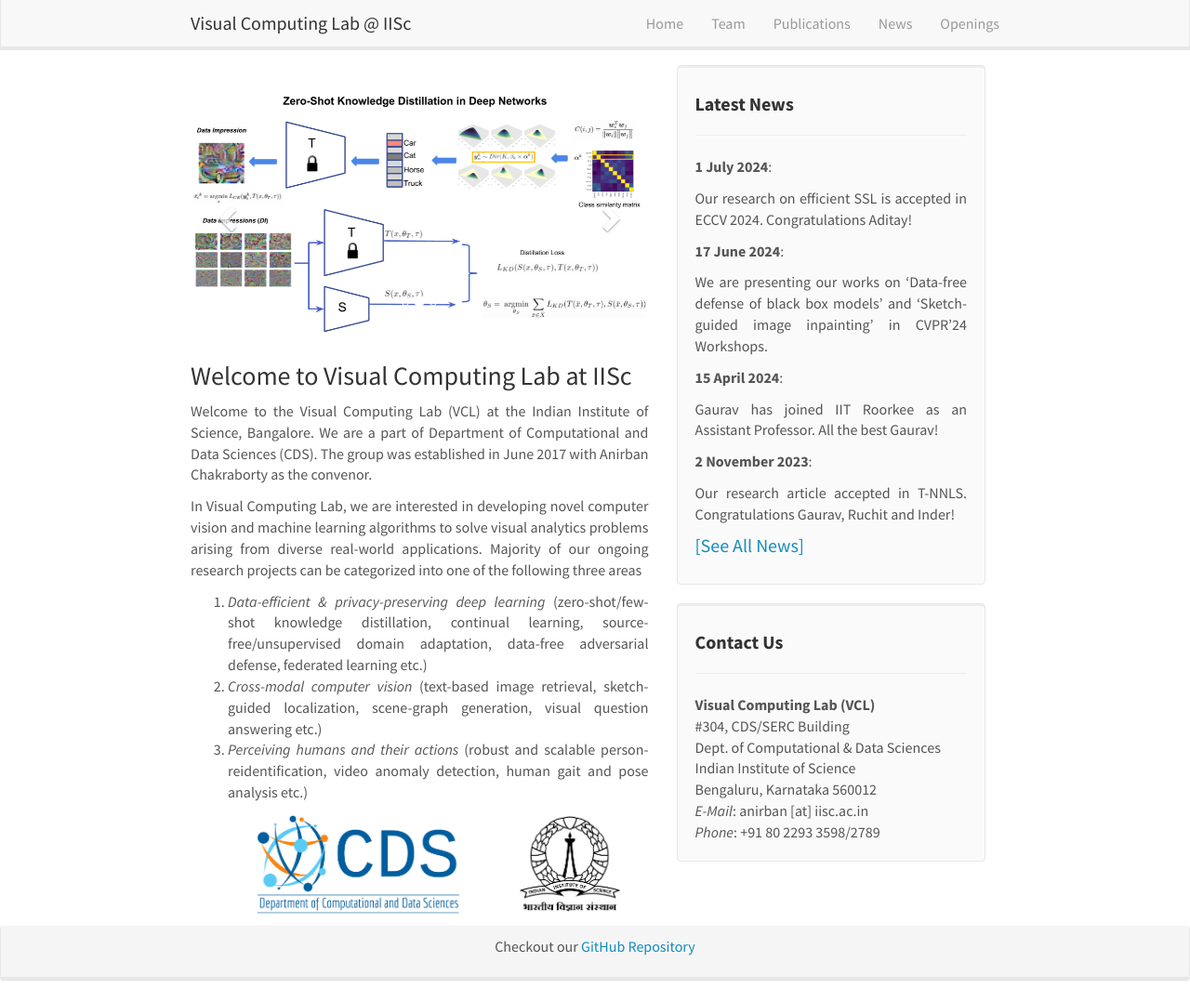
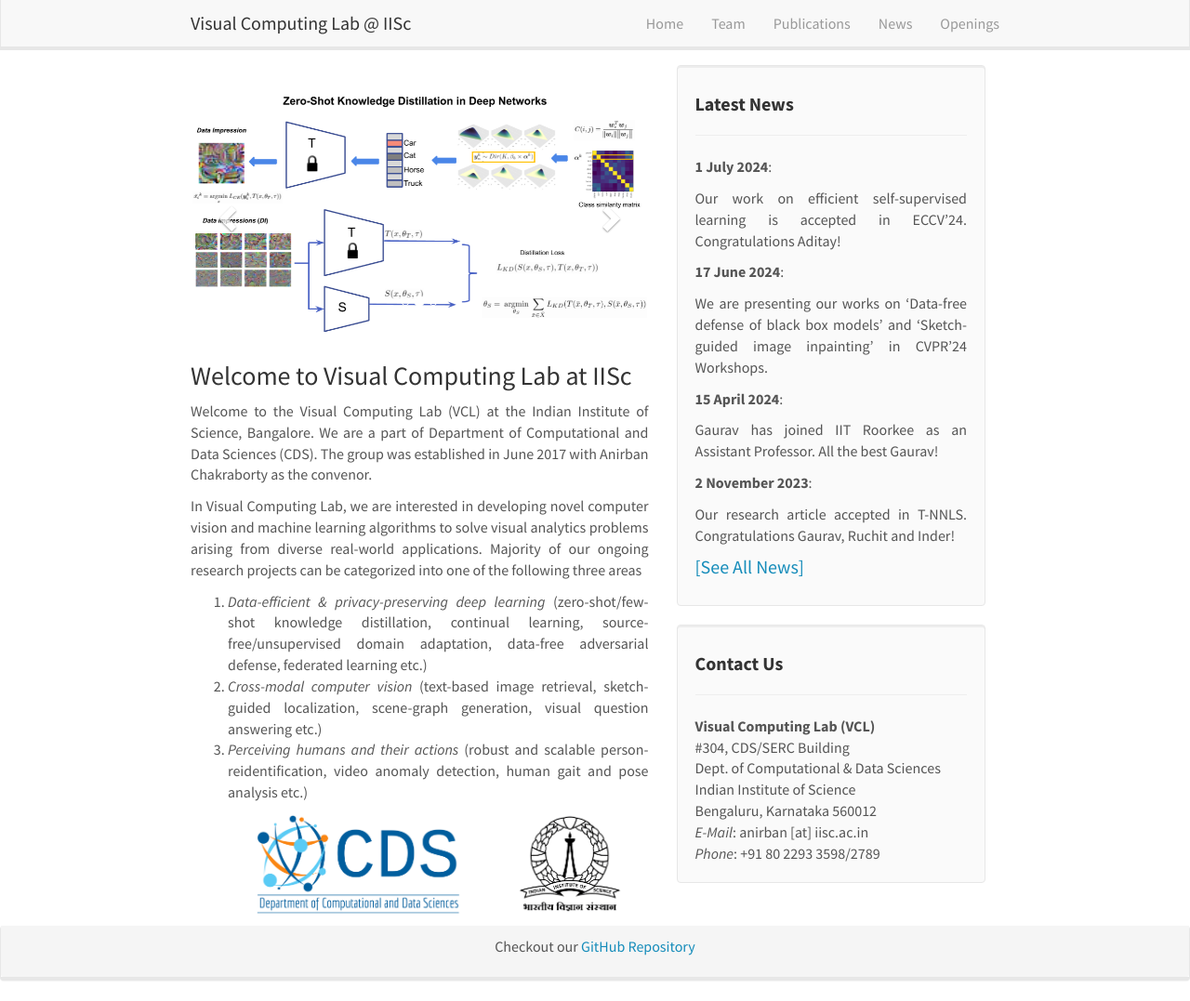
Before and after one commit to vcl-iisc/vclab-website, a Jekyll site: the page built from _pages/home.md, in a window 1280 px wide and 1077 px high. Shown: the whole window at 93% size. Built offline with Jekyll 4.4.1, drawn with Linux system fonts in a browser that asks for light colours; nearby versions of some CDN libraries.

Commit message:
Update news.yml

```diff
--- a/_data/news.yml
+++ b/_data/news.yml
@@ -1,5 +1,5 @@
 - date: 1 July 2024
-  headline: Our research on efficient SSL is accepted in ECCV 2024. Congratulations Aditay!
+  headline: Our work on efficient self-supervised learning is accepted in ECCV'24. Congratulations Aditay!
 
 - date: 17 June 2024
   headline: We are presenting our works on 'Data-free defense of black box models' and 'Sketch-guided image inpainting' in CVPR'24 Workshops.
```
